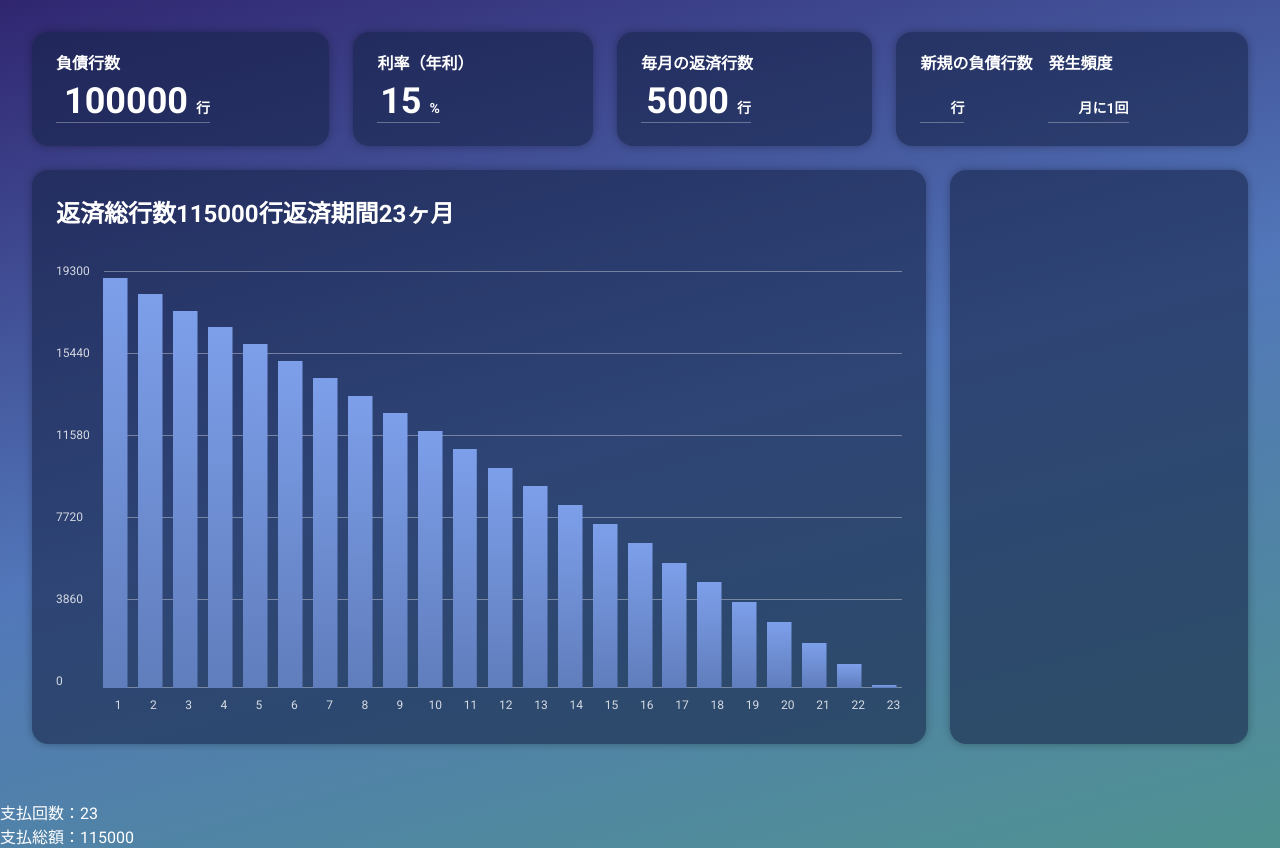
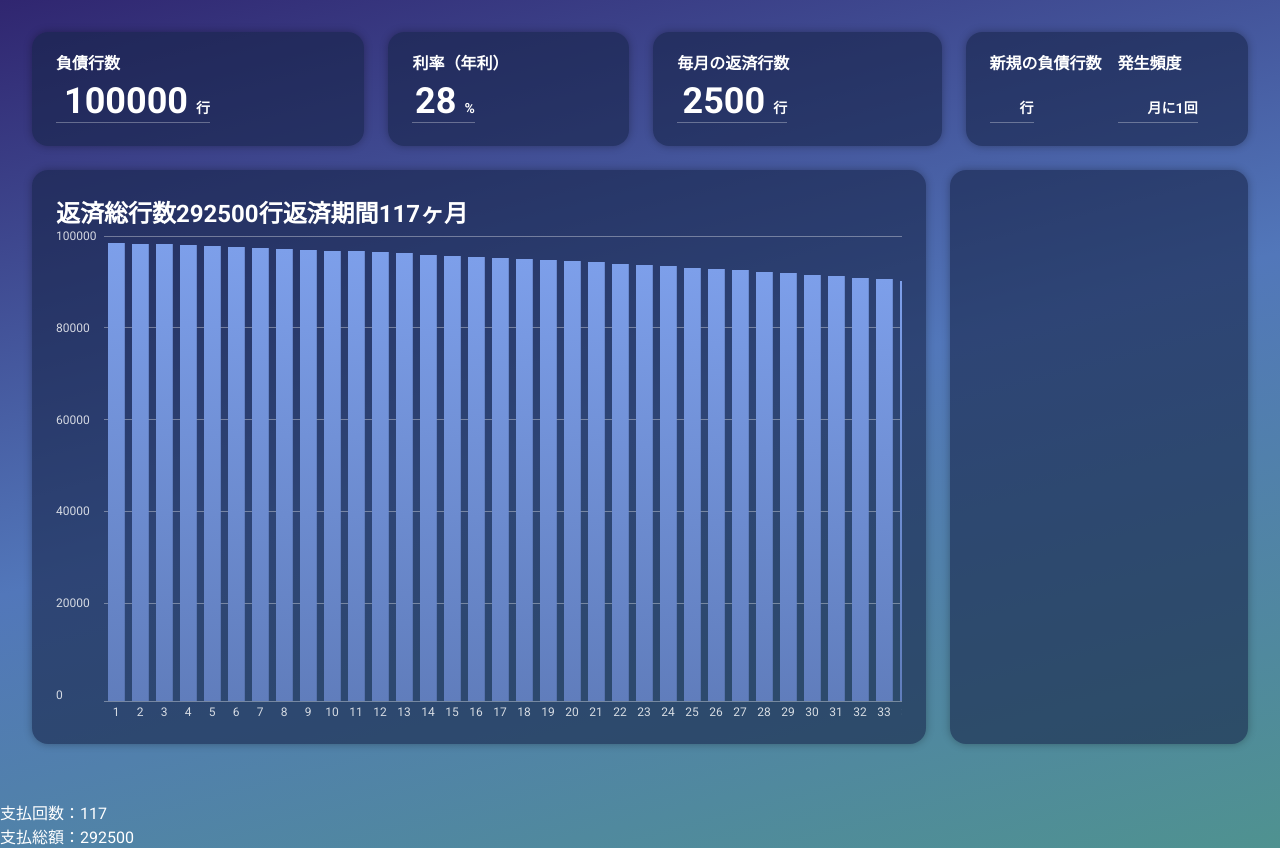
Before and after one commit to Crayfisher-zari/revolving-simulator, a Vue app: page / in a window 1280 px wide. Built offline with nearby package versions, Linux system fonts and the light colour scheme.

Commit message:
棒グラフの調整

```diff
--- a/src/App.vue
+++ b/src/App.vue
@@ -5,8 +5,8 @@ import NumberInput from "./components/NumberInput.vue";
 import GraphView from "./components/GraphView.vue";
 
 const debtRows = ref<number>(100000);
-const interestRate = ref<number>(15);
-const payback = ref<number>(5000);
+const interestRate = ref<number>(28);
+const payback = ref<number>(2500);
 const newPayback = ref<number | undefined>(undefined);
 const perMonth = ref<number | undefined>(undefined);
 
@@ -47,7 +47,7 @@ const calculated = computed(() => {
     // 今月の利子の支払額
     const paybackInterest = payback.value - paybackPrincipal;
 
-    if(remainedDebtBalanceOverZero === 0){
+    if (remainedDebtBalanceOverZero === 0) {
       break;
     }
 
@@ -82,25 +82,50 @@ const calculated = computed(() => {
       <NumberInput v-model.number="debtRows" label="負債行数" unit="行" />
     </template>
     <template #interestRate>
-      <NumberInput v-model.number="interestRate" label="利率（年利）" unit="%" :digits="3" />
+      <NumberInput
+        v-model.number="interestRate"
+        label="利率（年利）"
+        unit="%"
+        :digits="3"
+      />
     </template>
     <template #payback>
-      <NumberInput v-model.number="payback" label="毎月の返済行数" unit="行" :digits="9" />
+      <NumberInput
+        v-model.number="payback"
+        label="毎月の返済行数"
+        unit="行"
+        :digits="9"
+      />
     </template>
     <template #newDebt>
       <div class="newPayback">
-        <NumberInput v-model.number="newPayback" label="新規の負債行数" unit="行" :digits="9" />
-        <NumberInput v-model.number="perMonth" label="発生頻度" unit="月に1回" :digits="2" />
+        <NumberInput
+          v-model.number="newPayback"
+          label="新規の負債行数"
+          unit="行"
+          :digits="9"
+        />
+        <NumberInput
+          v-model.number="perMonth"
+          label="発生頻度"
+          unit="月に1回"
+          :digits="2"
+        />
       </div>
     </template>
     <template #rightBlank>
-      <h1 class="mainTitle">技術的負債リボ払い<br>シミュレーター</h1>
+      <h1 class="mainTitle">技術的負債リボ払い<br />シミュレーター</h1>
     </template>
     <template #graph>
-      <GraphView :is-infinity="calculated.isInfinity" :count="calculated.count" :total-amount="calculated.totalAmount"
+      <GraphView
+        :is-infinity="calculated.isInfinity"
+        :count="calculated.count"
+        :total-amount="calculated.totalAmount"
         :remained-debt-balance-list="calculated.remainedDebtBalanceList"
         :payback-interest-list="calculated.paybackInterestList"
-        :payback-principal-list="calculated.paybackPrincipalList" :interest-list="calculated.interestList" />
+        :payback-principal-list="calculated.paybackPrincipalList"
+        :interest-list="calculated.interestList"
+      />
     </template>
   </GlobalLayout>
 
@@ -114,7 +139,7 @@ const calculated = computed(() => {
   column-gap: 16px;
 }
 
-.mainTitle{
+.mainTitle {
   font-size: 16px;
   font-weight: bold;
 }
--- /dev/null
+++ b/src/components/BarChart.vue
@@ -0,0 +1,170 @@
+<script lang="ts" setup>
+import { computed } from "vue";
+import { roundUpToTop2Digits } from "../utils/roundUpToTop2Digits";
+
+type Props = {
+  isInfinity: boolean;
+  count: number;
+  totalAmount: number;
+  remainedDebtBalanceList: number[];
+  paybackPrincipalList: number[];
+  paybackInterestList: number[];
+  interestList: number[];
+};
+const props = defineProps<Props>();
+
+const yAxisBase = computed(() =>
+  roundUpToTop2Digits(props.remainedDebtBalanceList[0])
+);
+</script>
+<template>
+  <div class="graphArea">
+    <div class="barChartRules">
+      <div class="yAxis yAxis0">0</div>
+      <div class="yAxis yAxis1">{{ (yAxisBase / 5) * 1 }}</div>
+      <div class="yAxis yAxis2">{{ (yAxisBase / 5) * 2 }}</div>
+      <div class="yAxis yAxis3">{{ (yAxisBase / 5) * 3 }}</div>
+      <div class="yAxis yAxis4">{{ (yAxisBase / 5) * 4 }}</div>
+      <div class="yAxis yAxis5">{{ (yAxisBase / 5) * 5 }}</div>
+    </div>
+    <div class="barChartWrapper">
+      <div class="barChart">
+        <div
+          v-for="(remained, index) in remainedDebtBalanceList"
+          :key="index"
+          class="barWrapper"
+        >
+          <div
+            class="bar"
+            :style="{
+              width: `${100 / remainedDebtBalanceList.length}%`,
+            }"
+          >
+            <div
+              class="barInner"
+              :style="{ height: `${(remained / yAxisBase) * 100}%` }"
+            ></div>
+          </div>
+          <div class="xAxis" :style="{}">
+            {{ index + 1 }}
+          </div>
+        </div>
+      </div>
+    </div>
+  </div>
+</template>
+<style scoped>
+.graphArea {
+  position: relative;
+  z-index: 0;
+  width: 100%;
+  height: 100%;
+  padding-left: 48px;
+  overflow: hidden;
+}
+
+.barChartRules {
+  position: absolute;
+  bottom: 32px;
+  left: 0;
+  z-index: -1;
+  width: 100%;
+  height: calc(100% - 32px);
+}
+
+.yAxis {
+  position: absolute;
+  width: 100%;
+  font-size: 12px;
+  color: var(--color-text-secondary);
+  background-image: linear-gradient(
+    0deg,
+    rgb(255 255 255 / 35%),
+    rgb(255 255 255 / 35%)
+  );
+  background-repeat: no-repeat;
+  background-position: right 0% top 50%;
+  background-size: calc(100% - 48px) 1px;
+}
+
+.yAxis0 {
+  bottom: -14px;
+  background-position: right 0% bottom 0%;
+}
+
+.yAxis1 {
+  bottom: calc(20% - 14px);
+}
+
+.yAxis2 {
+  bottom: calc(40% - 14px);
+}
+
+.yAxis3 {
+  bottom: calc(60% - 14px);
+}
+
+.yAxis4 {
+  bottom: calc(80% - 14px);
+}
+
+.yAxis5 {
+  bottom: calc(100% - 14px);
+}
+
+.xAxis {
+  position: absolute;
+  bottom: -4px;
+  left: 50%;
+  display: inline-flex;
+  justify-content: center;
+  width: 0;
+  height: 0;
+  font-size: 12px;
+  color: var(--color-text-secondary);
+  text-align: center;
+}
+
+.barChartWrapper {
+  position: relative;
+  bottom: 19px;
+  height: calc(100% + 32px);
+  overflow-x: auto;
+  scrollbar-width: none;
+
+  &::-webkit-scrollbar {
+    display: none;
+  }
+}
+
+.barChart {
+  display: flex;
+  align-items: flex-end;
+  height: 100%;
+}
+
+.barWrapper {
+  position: relative;
+  height: calc(100% - 64px);
+  margin-bottom: 32px;
+}
+
+.bar {
+  display: flex;
+  flex-shrink: 0;
+  flex-direction: column;
+  justify-content: flex-end;
+  min-width: 24px;
+  height: 100%;
+  padding: 0;
+}
+
+.barInner {
+  width: 100%;
+  height: calc(100%);
+  background-image: linear-gradient(0deg, #607dbc, rgb(125 159 234));
+  background-repeat: no-repeat;
+  background-position: 50% 0;
+  background-size: 70% 100%;
+}
+</style>
--- a/src/components/GlobalLayout.vue
+++ b/src/components/GlobalLayout.vue
@@ -1,6 +1,5 @@
 <script lang="ts" setup>
 import ItemPanel from "./ItemPanel.vue";
-
 </script>
 <template>
   <div class="globalWrapper">
@@ -25,9 +24,7 @@ import ItemPanel from "./ItemPanel.vue";
           <slot name="newDebt"></slot>
         </ItemPanel>
       </div>
-      <div class="rightBlank">
-
-      </div>
+      <div class="rightBlank"></div>
       <div class="graphAndList">
         <div class="graph">
           <ItemPanel>
@@ -58,16 +55,16 @@ import ItemPanel from "./ItemPanel.vue";
 }
 
 .graphAndList {
+  display: flex;
   grid-area: graph;
-  display: flex;
   column-gap: 24px;
 }
 
-.graph{
+.graph {
   width: 75%;
 }
 
-.list{
+.list {
   width: 25%;
 }
 </style>
--- a/src/components/GraphView.vue
+++ b/src/components/GraphView.vue
@@ -1,5 +1,5 @@
 <script lang="ts" setup>
-import { computed } from "vue";
+import BarChart from "./BarChart.vue";
 type Props = {
   isInfinity: boolean;
   count: number;
@@ -9,45 +9,31 @@ type Props = {
   paybackInterestList: number[];
   interestList: number[];
 };
-const props = defineProps<Props>();
-
-const yAxisBase = computed(() => Math.round(Math.max(...props.remainedDebtBalanceList) / 500) * 100);
+defineProps<Props>();
 </script>
 <template>
   <div class="wrapper">
     <h2>
       <span>
-        <span class="total">返済総行数</span><span class="number">{{ Math.round(totalAmount) }}</span><span
-          class="unit">行</span>
+        <span class="total">返済総行数</span
+        ><span class="number">{{ Math.round(totalAmount) }}</span
+        ><span class="unit">行</span>
       </span>
       <span>
-        <span class="total">返済期間</span><span class="number">{{ count }}</span><span class="unit">ヶ月</span>
+        <span class="total">返済期間</span
+        ><span class="number">{{ count }}</span
+        ><span class="unit">ヶ月</span>
       </span>
     </h2>
-    <div class="graphArea">
-      <div class="barChartRules">
-        <div class="yAxis yAxis0">0</div>
-        <div class="yAxis yAxis1">{{ yAxisBase / 5 * 1 }}</div>
-        <div class="yAxis yAxis2">{{ yAxisBase / 5 * 2 }}</div>
-        <div class="yAxis yAxis3">{{ yAxisBase / 5 * 3 }}</div>
-        <div class="yAxis yAxis4">{{ yAxisBase / 5 * 4 }}</div>
-        <div class="yAxis yAxis5">{{ yAxisBase / 5 * 5 }}</div>
-
-        <div class="xAxis" v-for="(xAsix,index) in remainedDebtBalanceList" :key="index" :style="{
-          left: `calc(62px + ${100 / (remainedDebtBalanceList.length +1) * index }%)`,
-        }">
-          {{ index + 1 }}
-        </div>
-      </div>
-      <div class="barChart">
-        <div v-for="(remained, index) in remainedDebtBalanceList" :key="index" class="bar" :style="{
-          height: `${(remained / remainedDebtBalanceList[0]) * 100}%`,
-          width: `${100 / remainedDebtBalanceList.length}%`,
-        }">
-          <div class="barInner"></div>
-        </div>
-      </div>
-    </div>
+    <BarChart
+      :is-infinity
+      :count
+      :total-amount
+      :remained-debt-balance-list
+      :payback-principal-list
+      :payback-interest-list
+      :interest-list
+    />
   </div>
 </template>
 <style scoped>
@@ -56,96 +42,6 @@ const yAxisBase = computed(() => Math.round(Math.max(...props.remainedDebtBalanc
   display: grid;
   grid-template-rows: auto 1fr;
   height: 100%;
-}
-
-.graphArea {
-  width: 100%;
-  height: 100%;
-  overflow: auto;
-  position: relative;
-  z-index: 0;
-  padding-top: 10%;
-}
-
-.barChartRules {
-  position: absolute;
-  bottom: 32px;
-  width: 100%;
-  height: calc(90% - 32px);
-  z-index: -1;
-}
-
-.yAxis {
-  position: absolute;
-  width: 100%;
-  font-size: 12px;
-  color: var(--color-text-secondary);
-  background-image: linear-gradient(0deg, rgb(255 255 255 / 35%), rgb(255 255 255 / 35%));
-  background-size: calc(100% - 48px) 1px;
-  background-repeat: no-repeat;
-  background-position: right 0% top 50%;
-}
-
-.yAxis0 {
-  bottom: 0;
-  background-position: right 0% bottom 0%;
-}
-
-.yAxis1 {
-  bottom: 20%;
-}
-
-.yAxis2 {
-  bottom: 40%;
-}
-
-.yAxis3 {
-  bottom: 60%;
-}
-
-.yAxis4 {
-  bottom: 80%;
-}
-
-.yAxis5 {
-  bottom: 100%;
-}
-
-.xAxis {
-  position: absolute;
-  display: inline-flex;
-  justify-content: center;
-  text-align: center;
-  width: 0;
-
-  bottom: -24px;
-  font-size: 12px;
-  color: var(--color-text-secondary);
-}
-
-.barChart {
-  position: absolute;
-  bottom: 0;
-  width: 100%;
-  display: flex;
-  align-items: flex-end;
-  height: 90%;
-  padding-left: 42px;
-  padding-bottom: 32px;
-}
-
-.bar {
-  flex-shrink: 0;
-  min-width: 20px;
-  padding: 0;
-}
-
-.barInner {
-  width: 100%;
-  height: 100%;
-  background-image: linear-gradient(0deg, #607dbc, rgb(125, 159, 234));
-  background-repeat: no-repeat;
-  background-position: 50% 0;
-  background-size: 70% 100%;
+  overflow: hidden;
 }
 </style>
--- a/src/components/NumberInput.vue
+++ b/src/components/NumberInput.vue
@@ -1,5 +1,5 @@
 <script lang="ts" setup>
-import {computed} from "vue";
+import { computed } from "vue";
 type Props = {
   label: string;
   unit?: string;
@@ -10,7 +10,7 @@ withDefaults(defineProps<Props>(), {
   digits: 9,
 });
 const model = defineModel<number>();
-const liveDigits = computed(() => {
+const livedigits = computed(() => {
   return model.value?.toString().length ?? 1;
 });
 </script>
@@ -19,7 +19,7 @@ const liveDigits = computed(() => {
     <label class="labelAndInput">
       <span class="labelName">{{ label }}</span>
       <div class="inputWrapper">
-        <input v-model.number="model" type="text" :maxlength="digits"/>
+        <input v-model.number="model" type="text" :maxlength="digits" />
         <span v-if="unit" class="unit">{{ unit }}</span>
       </div>
     </label>
@@ -51,8 +51,7 @@ const liveDigits = computed(() => {
     height: 1px;
     content: "";
     background-color: rgb(255 255 255 / 30%);
-    transition:
-      background-color 0.3s var(--ease-out-quart),
+    transition: background-color 0.3s var(--ease-out-quart),
       height 0.3s var(--ease-out-quart);
   }
 
@@ -71,7 +70,7 @@ const liveDigits = computed(() => {
 }
 
 input {
-  width: calc(22px * v-bind(liveDigits));
+  width: calc(22px * v-bind(livedigits));
   font-size: 36px;
   font-weight: bold;
   color: var(--color-text-primary);
--- /dev/null
+++ b/src/utils/roundUpToTop2Digits.ts
@@ -0,0 +1,20 @@
+/**
+ * 上位2桁に切り上げる関数
+ * @param num
+ * @returns
+ */
+export const roundUpToTop2Digits = (num: number) => {
+  if (num === 0) return 0; // 特殊ケース: 0の場合そのまま返す
+
+  const numStr = Math.abs(num).toString(); // 絶対値にして文字列化
+  const length = numStr.length; // 数値の桁数を取得
+
+  if (length <= 2) {
+    return Math.ceil(num); // 2桁以下なら通常の切り上げ
+  }
+
+  const scale = Math.pow(10, length - 2); // 上位2桁だけにするためのスケーリング
+  const rounded = Math.ceil(num / scale) * scale; // スケールダウンして切り上げ、元に戻す
+
+  return rounded;
+};
```
